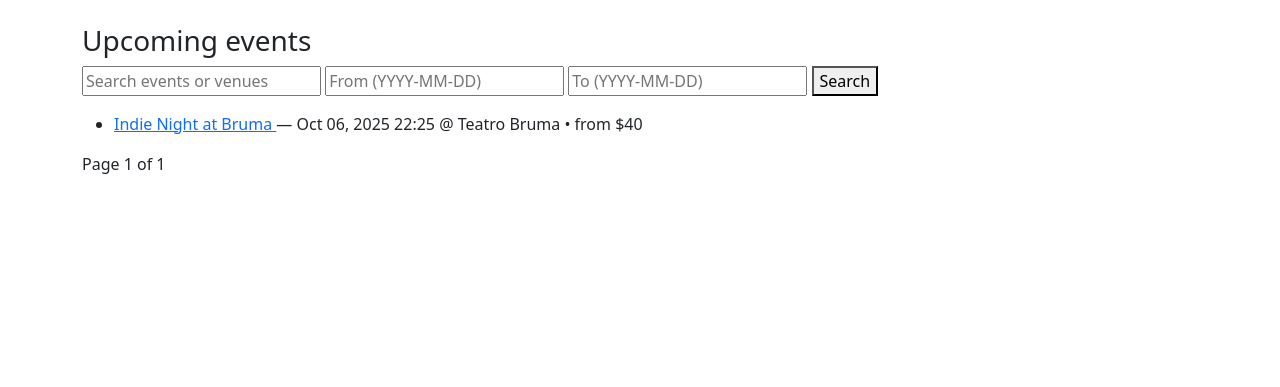
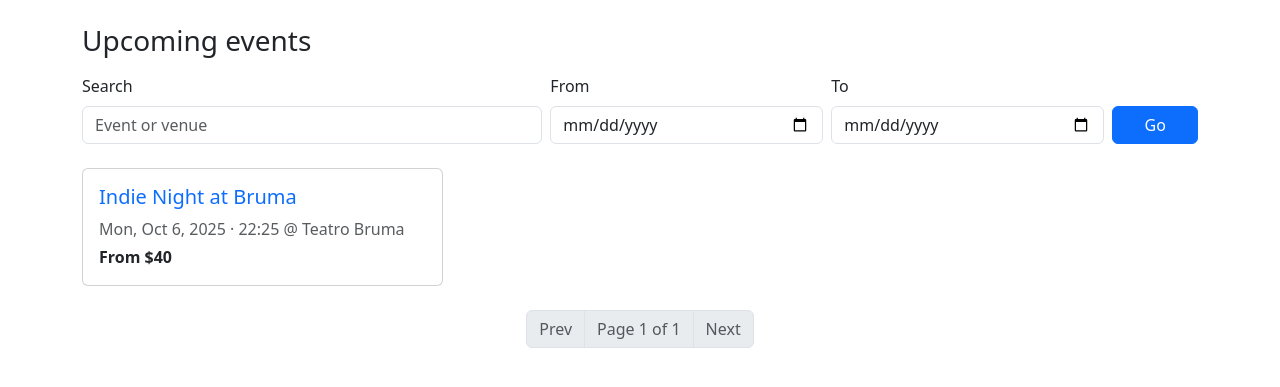
Before and after one commit to madlp24/stage-pass, a Django app: page /events/ in a window 1280 px wide. Shown: the part 56-443 px from the top of the page. Run offline with Django 5.2, Linux system fonts and the light colour scheme; data comes from the database, SQL or seed files in the repository.

Commit message:
Add bootstrap list & detail templates with search and pagination

```diff
--- a/templates/events/event_list.html
+++ b/templates/events/event_list.html
@@ -1,40 +1,80 @@
 {% extends "base.html" %}
 {% block content %}
-<h1 class="h3">Upcoming events</h1>
+<h1 class="h3 mb-3">Upcoming events</h1>
 
-<form class="mb-3" method="get">
-  <input type="text" name="q" value="{{ q }}" placeholder="Search events or venues">
-  <input type="text" name="from" value="{{ date_from }}" placeholder="From (YYYY-MM-DD)">
-  <input type="text" name="to" value="{{ date_to }}" placeholder="To (YYYY-MM-DD)">
-  <button type="submit">Search</button>
+<form class="row gy-2 gx-2 align-items-end mb-4" method="get">
+  <div class="col-sm-5">
+    <label class="form-label">Search</label>
+    <input class="form-control" type="text" name="q" value="{{ q }}" placeholder="Event or venue">
+  </div>
+  <div class="col-sm-3">
+    <label class="form-label">From</label>
+    <input class="form-control" type="date" name="from" value="{{ date_from }}">
+  </div>
+  <div class="col-sm-3">
+    <label class="form-label">To</label>
+    <input class="form-control" type="date" name="to" value="{{ date_to }}">
+  </div>
+  <div class="col-sm-1 d-grid">
+    <button class="btn btn-primary" type="submit">Go</button>
+  </div>
   {% if q or date_from or date_to %}
-    <a href="{% url 'event_list' %}">Clear</a>
+    <div class="col-12">
+      <a class="small" href="{% url 'event_list' %}">Clear filters</a>
+    </div>
   {% endif %}
 </form>
 
 {% if page_obj.object_list %}
-  <ul>
+  <div class="row row-cols-1 row-cols-sm-2 row-cols-lg-3 g-3">
     {% for e in page_obj.object_list %}
-      <li>
-        <a href="{% url 'event_detail' e.pk %}">
-          {{ e.title }}
-        </a>
-        — {{ e.starts_at|date:"M d, Y H:i" }} @ {{ e.venue.name }}
-        {% if e.lowest_price %} • from ${{ e.lowest_price }}{% endif %}
+      <div class="col">
+        <div class="card h-100">
+          {% if e.image %}
+          <img src="{{ e.image }}" class="card-img-top" alt="Poster for {{ e.title }}">
+          {% endif %}
+          <div class="card-body d-flex flex-column">
+            <h2 class="card-title h5 mb-2">
+              <a href="{% url 'event_detail' e.pk %}" class="stretched-link text-decoration-none">
+                {{ e.title }}
+              </a>
+            </h2>
+            <p class="mb-1 text-muted">
+              {{ e.starts_at|date:"D, M j, Y · H:i" }} @ {{ e.venue.name }}
+            </p>
+            {% if e.lowest_price %}
+              <p class="mb-0 fw-semibold">From ${{ e.lowest_price }}</p>
+            {% endif %}
+          </div>
+        </div>
+      </div>
+    {% endfor %}
+  </div>
+
+  <nav class="mt-4" aria-label="Pagination">
+    <ul class="pagination justify-content-center">
+      {% if page_obj.has_previous %}
+        <li class="page-item">
+          <a class="page-link" href="?page={{ page_obj.previous_page_number }}&q={{ q }}&from={{ date_from }}&to={{ date_to }}">Prev</a>
+        </li>
+      {% else %}
+        <li class="page-item disabled"><span class="page-link">Prev</span></li>
+      {% endif %}
+
+      <li class="page-item disabled">
+        <span class="page-link">Page {{ page_obj.number }} of {{ page_obj.paginator.num_pages }}</span>
       </li>
-    {% endfor %}
-  </ul>
 
-  <nav aria-label="Pagination">
-    {% if page_obj.has_previous %}
-      <a href="?page={{ page_obj.previous_page_number }}&q={{ q }}&from={{ date_from }}&to={{ date_to }}">Prev</a>
-    {% endif %}
-    <span>Page {{ page_obj.number }} of {{ page_obj.paginator.num_pages }}</span>
-    {% if page_obj.has_next %}
-      <a href="?page={{ page_obj.next_page_number }}&q={{ q }}&from={{ date_from }}&to={{ date_to }}">Next</a>
-    {% endif %}
+      {% if page_obj.has_next %}
+        <li class="page-item">
+          <a class="page-link" href="?page={{ page_obj.next_page_number }}&q={{ q }}&from={{ date_from }}&to={{ date_to }}">Next</a>
+        </li>
+      {% else %}
+        <li class="page-item disabled"><span class="page-link">Next</span></li>
+      {% endif %}
+    </ul>
   </nav>
 {% else %}
-  <p>No events found. Try a different search.</p>
+  <div class="alert alert-info">No events found. Try a different search.</div>
 {% endif %}
 {% endblock %}
```
Also changed, not shown: templates/events/event_detail.html (+32 -9 lines).
